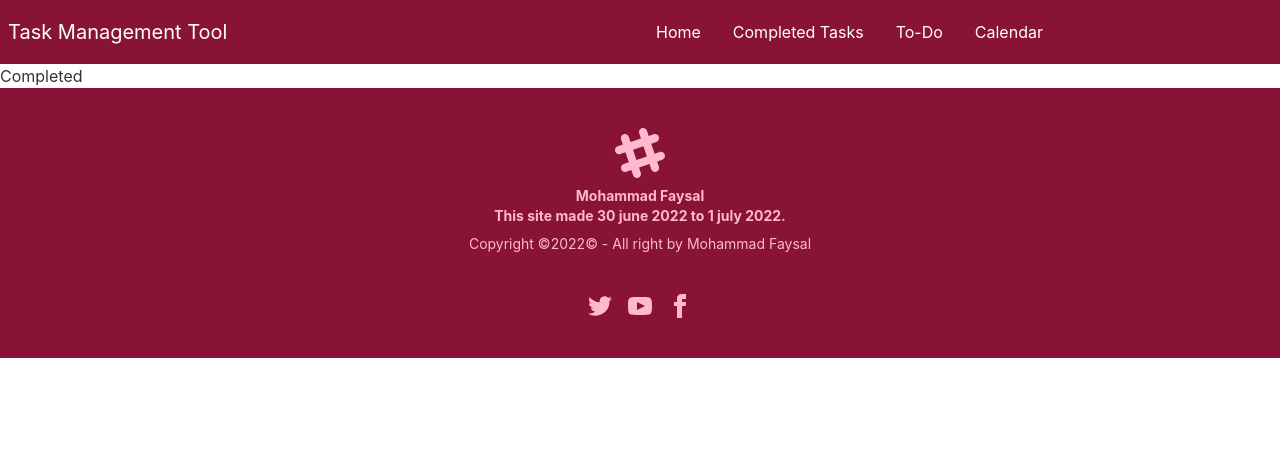
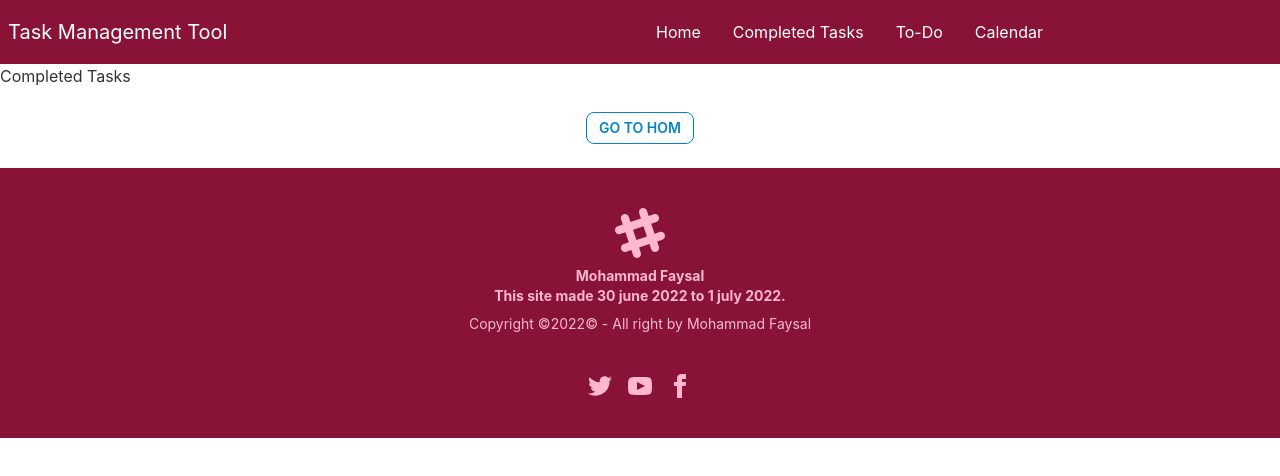
Before and after one commit to MohammadFaysal731/task-management-too-client, a React (Create React App) app: page /completedtasks in a window 1280 px wide. Shown: the top 476 px of the page. Built offline with nearby package versions, Linux system fonts and the light colour scheme.

Commit message:
some change

```diff
--- a/src/components/Calendar.js
+++ b/src/components/Calendar.js
@@ -1,6 +1,7 @@
 import React, { useState } from 'react';
 import { DayPicker } from 'react-day-picker';
 import 'react-day-picker/dist/style.css';
+import { Link } from 'react-router-dom';
 const Calendar = () => {
     const [date, setDate] = useState(new Date());
 
@@ -15,6 +16,9 @@ const Calendar = () => {
                     onSelect={setDate}
                 />
             </div>
+            <div className="flex justify-center">
+                <Link to='/' className="btn btn-sm btn-outline btn-secondary m-6">Go To Hom</Link>
+            </div>
         </div>
     );
 };
--- a/src/components/CompletedTasks.js
+++ b/src/components/CompletedTasks.js
@@ -1,9 +1,14 @@
 import React from 'react';
+import { Link } from 'react-router-dom';
+const CompletedTasks = () => {
 
-const CompletedTasks = () => {
     return (
         <div>
-            <h1>Completed</h1>
+            <h1>Completed Tasks</h1>
+
+            <div className="flex justify-center">
+                <Link to='/' className="btn btn-sm btn-outline btn-secondary m-6">Go To Hom</Link>
+            </div>
         </div>
     );
 };
--- a/src/components/Header.js
+++ b/src/components/Header.js
@@ -3,7 +3,7 @@ import { Link } from 'react-router-dom';
 const Header = () => {
     const menuItem = <>
         <li><Link to='/'>Home</Link></li>
-        <li><Link to='/completedtasks'>Completed Tasks</Link></li>
+        <li><Link to='//completedtasks'>Completed Tasks</Link></li>
         <li><Link to='/todo'>To-Do</Link></li>
         <li><Link to='/calendar'>Calendar</Link></li>
     </>
--- a/src/components/ToDo.js
+++ b/src/components/ToDo.js
@@ -1,4 +1,4 @@
-import React from 'react';
+import React, { useState } from 'react';
 import { FiEdit2 } from 'react-icons/fi'
 import useTask from '../hooks/useTask';
 import { useNavigate } from "react-router-dom";
@@ -13,16 +13,41 @@ const ToDo = () => {
         navigate(`/todo/${id}`);
     }
 
+    const handleCompleteTask = (e) => {
+
+        const complete = e.target?.complete?.value;
+        console.log(complete)
+
+        // fetch(`http://localhost:5000/complete`, {
+        //     method: 'POST',
+        //     headers: {
+        //         'content-type': 'application/json'
+        //     },
+        //     body: JSON.stringify({})
+        // })
+        //     .then(res => res.json())
+        //     .then(data => {
+        //         console.log(data);
+        //     })
+
+        // navigate(`/completedtasks`);
+
+    }
+
+
+
+
+
+
     return (
         <div className=''>
+
             <h1 className='text-3xl text-secondary font-bold text-center underline'>To-Do</h1>
             {
-                task.map(({ _id, task }, index) => <div key={index} className="card w-96 bg-base-100 shadow-xl mx-auto m-3 ">
+                task.map(({ _id, task }, index) => <div key={index} className="card w-96 bg-base-100 shadow-xl mx-auto m-3 border">
                     <div className="card-body">
                         <div className="card-actions justify-between">
-                            <label htmlFor="completeTask">
-                                <input type="checkbox" name="" id="completeTask" />
-                            </label>
+                            <input onClick={handleCompleteTask} type="radio" name="complete" class="" />
                             <h1 className='text-2xl text-primary font-bold'>{task}</h1>
                             <button onClick={() => handleUpdate(_id)}>
                                 <FiEdit2 />
```
